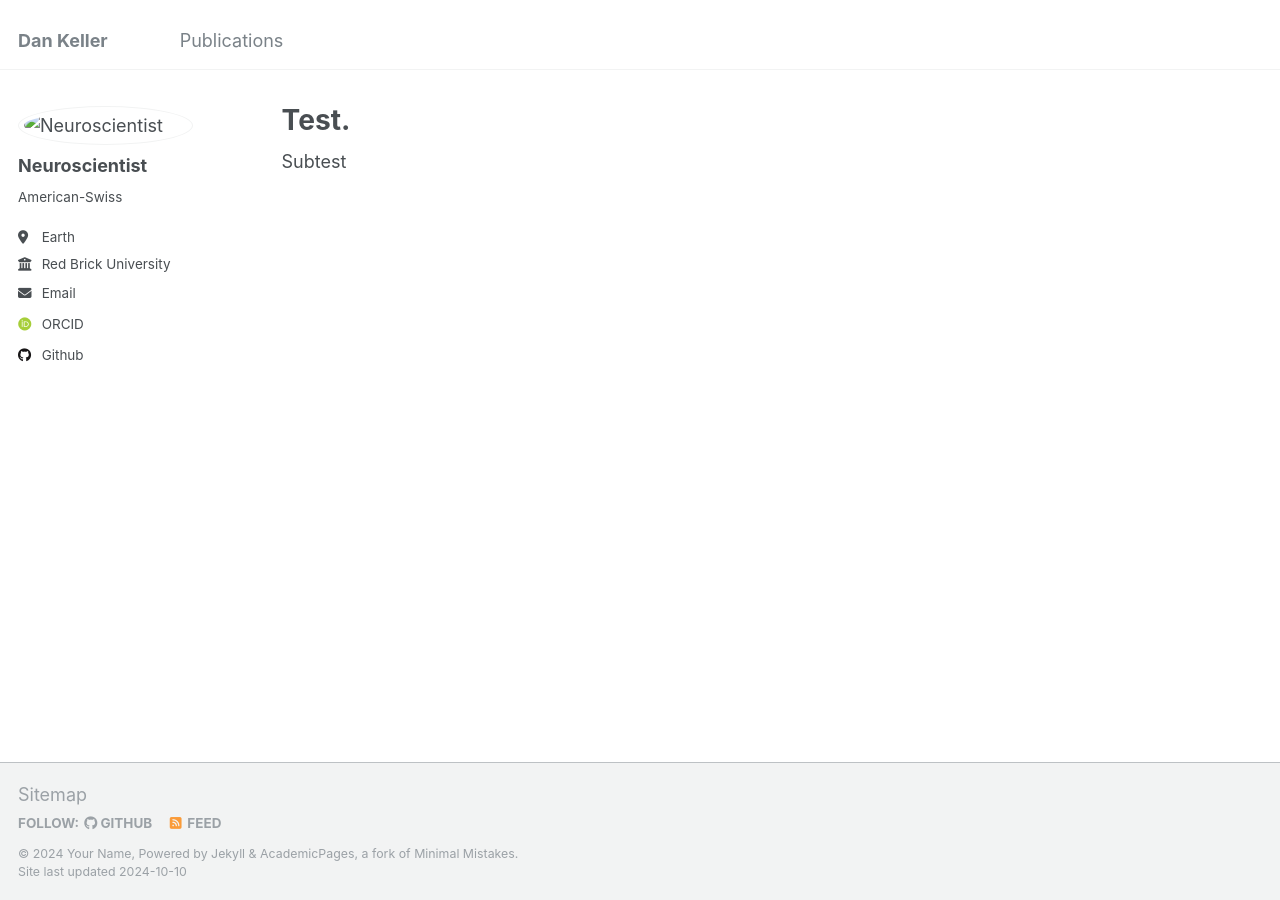
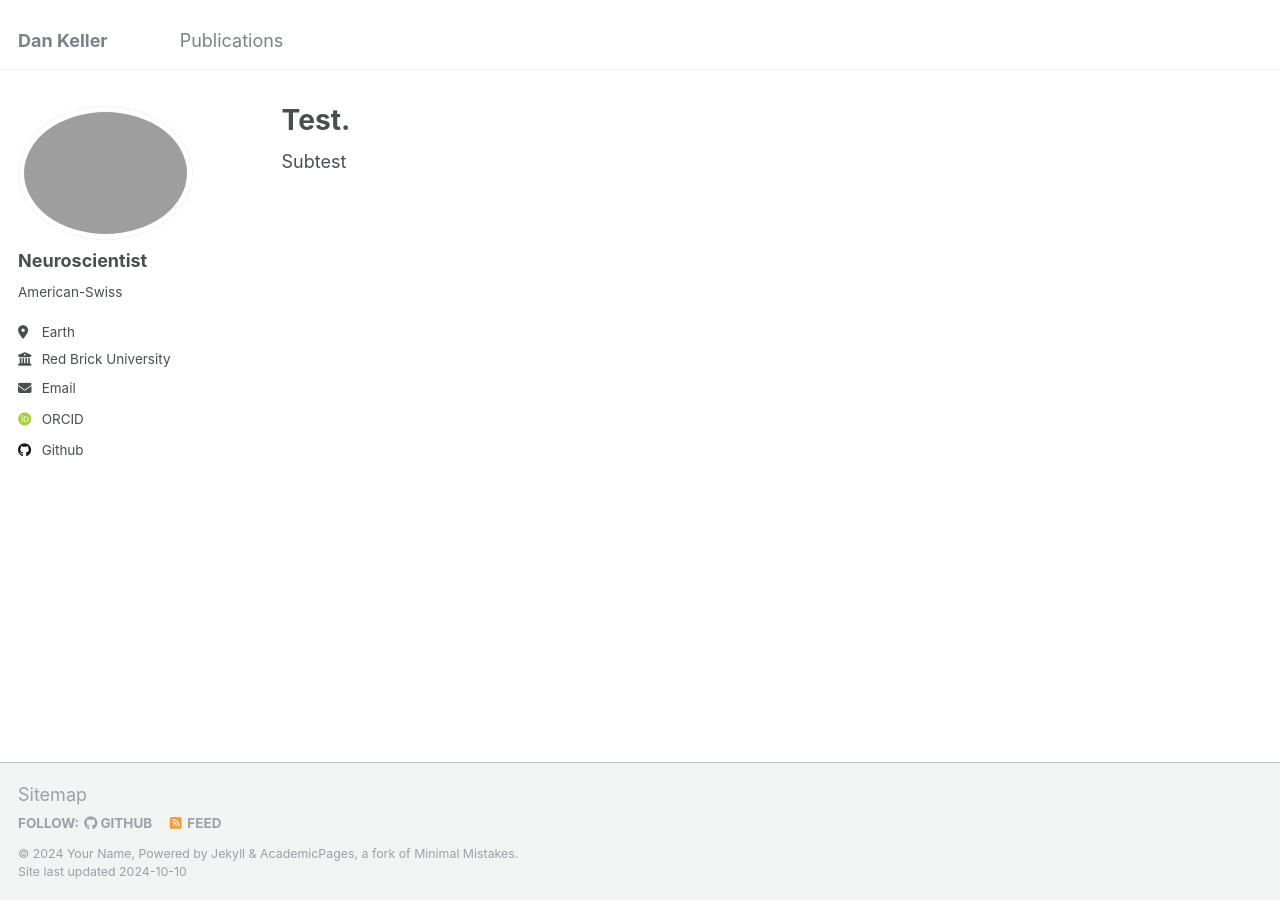
Before and after one commit to dkeller9/dkeller, a Jekyll site: the page built from _pages/about.md, in a window 1280 px wide. Built offline with Jekyll 4.4.1, drawn with Linux system fonts in a browser that asks for light colours; some web fonts are replaced.

Commit message:
Update _config.yml

```diff
--- a/_config.yml
+++ b/_config.yml
@@ -21,7 +21,7 @@ repository               : "academicpages/academicpages.github.io"
 #               Additional customization can be done by editing /_includes/author-profile.html
 author:
   # Biographic information
-  avatar           : "files/dk_prof.png"
+  avatar           : ""
   name             : "Neuroscientist"
   pronouns         : # example: "she/her"
   bio              : "American-Swiss"
```
